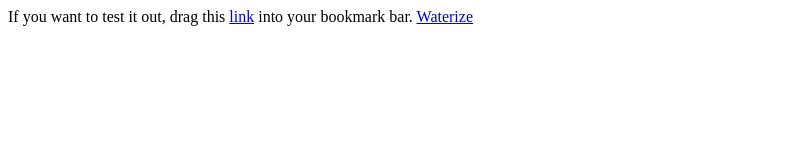
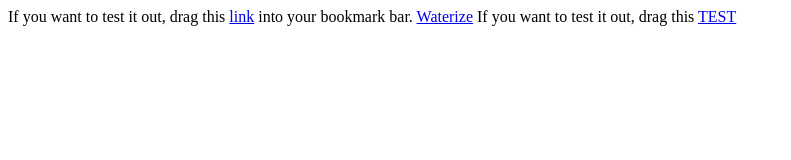
Before and after one commit to natanielf/canvas-dark-mode, a browser extension: page docs/index.html in a window 1280 px wide. Shown: the whole page, without its empty margins (0-791 px from the left). Drawn offline with Linux system fonts and the light colour scheme.

Commit message:
Update index.html

```diff
--- a/docs/index.html
+++ b/docs/index.html
@@ -1,3 +1,5 @@
 If you want to test it out, drag this <a href="javascript:void%20function(){const%20a=a=%3Edocument.querySelectorAll(a),b=(a,b)=%3EObject.assign(document.createElement(a),b);a(%22link[rel=\%22stylesheet\%22],style%22).forEach(a=%3Ea.remove()),a(%22*%22).forEach(a=%3Ea.style=%22%22),document.head.append(b(%22link%22,{rel:%22stylesheet%22,href:%22//cdn.jsdelivr.net/gh/natanielf/canvas-dark-mode/bookmarklet/canvas-dark-mode.css%22}))}();">link</a> into your bookmark bar.
 
 <a href="javascript:void%20function(){const%20a=a=%3Edocument.querySelectorAll(a),b=(a,b)=%3EObject.assign(document.createElement(a),b);a(%22link[rel=\%22stylesheet\%22],style%22).forEach(a=%3Ea.remove()),a(%22*%22).forEach(a=%3Ea.style=%22%22),document.head.append(b(%22link%22,{rel:%22stylesheet%22,href:%22//cdn.jsdelivr.net/npm/water.css%402/out/water.css%22}),!a(%22meta[name=\%22viewport\%22]%22).length%26%26b(%22meta%22,{name:%22viewport%22,content:%22width=device-width,initial-scale=1.0%22}))}();">Waterize</a>
+
+If you want to test it out, drag this <a href="javascript:void%20function(){const%20a=a=%3Edocument.querySelectorAll(a),b=(a,b)=%3EObject.assign(document.createElement(a),b);a(%22link[rel=\%22stylesheet\%22],style%22).forEach(a=%3Ea.remove()),a(%22*%22).forEach(a=%3Ea.style=%22%22),document.head.append(b(%22link%22,{rel:%22stylesheet%22,href:%22//cdn.jsdelivr.net/gh/natanielf/canvas-dark-mode/bookmarklet/canvas-dark-mode-test.css%22}))}();">TEST</a>
```
